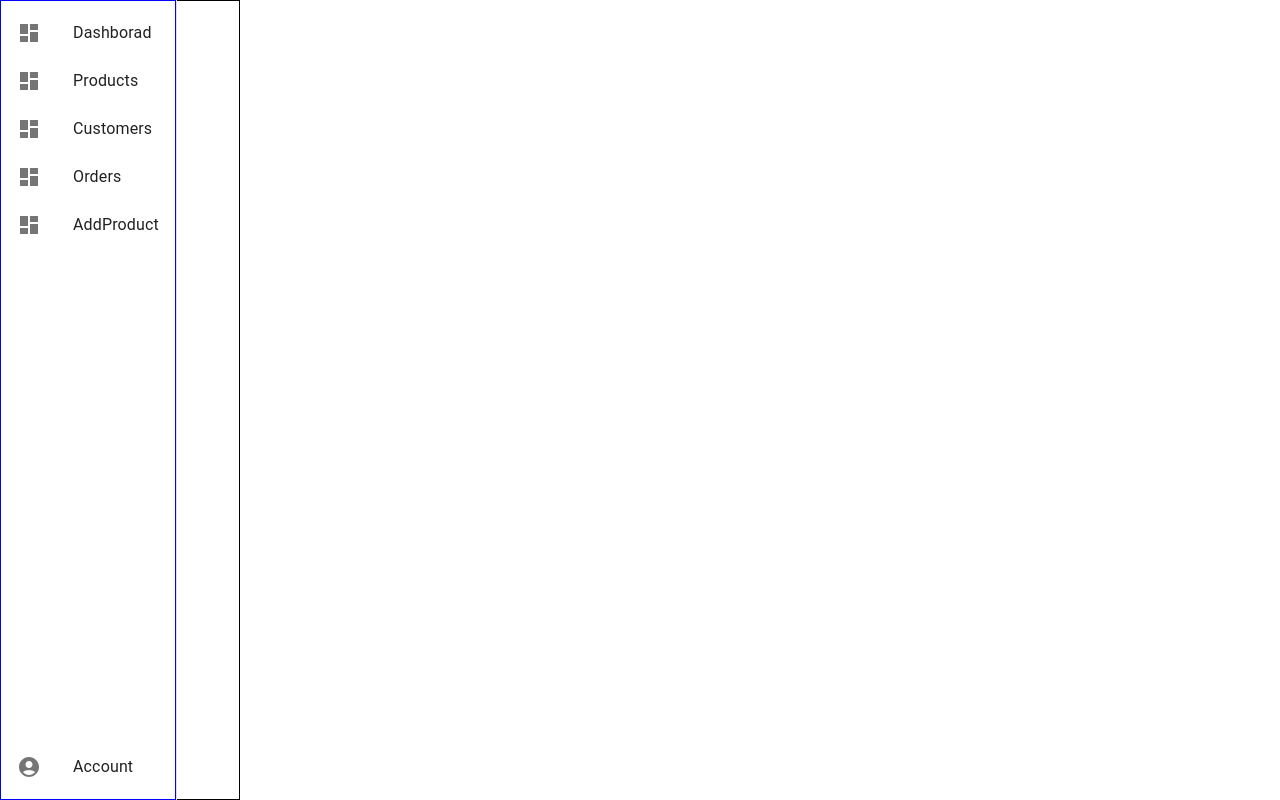
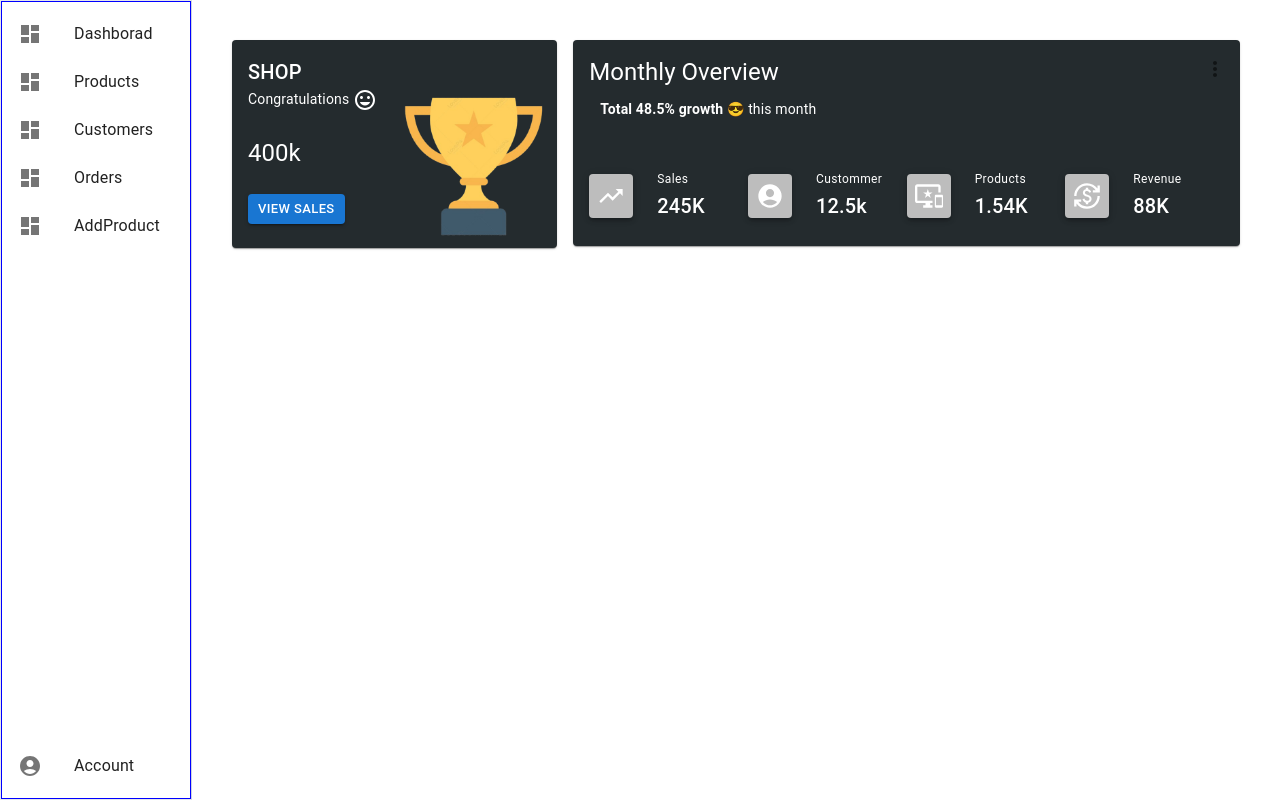
Before and after one commit to ndt-dinhtu/front_end_springboot, a React (Create React App) app: page /admin in a window 1280 px wide. Built offline with nearby package versions, Linux system fonts and the light colour scheme.

Commit message:
achivement && monthlyOverview

```diff
--- /dev/null
+++ b/src/admin/components/Achivement.jsx
@@ -0,0 +1,43 @@
+import { Button, Card, CardContent, styled, Typography } from '@mui/material'
+import React from 'react'
+import MoodIcon from '@mui/icons-material/Mood';
+import anhcup from "../../assets/cup.png"
+const TrignleImg = styled("img")({
+    right: 0,
+    bottom: 0,
+    height: 170,
+    position: "absolute"
+})
+
+const TrophyImg = styled("img")({
+    right: 36,
+    bottom: 20,
+    height: 98,
+    position: "absolute"
+})
+const Achivement = () => {
+    return (
+        <Card sx={{ position: "relative", bgcolor: "#242B2E", color: "white" }}>
+
+            <CardContent>
+                <Typography variant='h6' sx={{ letterSpacing: ".25px" }}>
+                    SHOP
+                </Typography>
+                <Typography variant='body2'>
+                    Congratulations <MoodIcon />
+                </Typography>
+                <Typography variant='h5' sx={{ my: 3.1 }}>
+                    400k
+                </Typography>
+                <Button size='small' variant='contained'>View Sales</Button>
+
+                <TrignleImg src={anhcup}></TrignleImg>
+
+                <TrophyImg src='' />
+            </CardContent>
+
+        </Card>
+    )
+}
+
+export default Achivement
--- a/src/admin/components/Admin.jsx
+++ b/src/admin/components/Admin.jsx
@@ -1,5 +1,5 @@
 
-import { CssBaseline, Drawer, List, ListItem, ListItemButton, ListItemIcon, ListItemText, Toolbar, useMediaQuery, useTheme } from '@mui/material';
+import { CssBaseline, List, ListItem, ListItemButton, ListItemIcon, ListItemText, useMediaQuery, useTheme } from '@mui/material';
 import { Box } from '@mui/system';
 import React, { useState } from 'react'
 import { Route, Routes, useNavigate } from 'react-router-dom';
@@ -10,8 +10,8 @@ import AccountCircleIcon from '@mui/icons-material/AccountCircle';
 import ProductTable from "./ProductTable"
 import OrderTable from "./OrderTable"
 import CreateProductForm from "./CreateProductForm"
-import Dashboard from "./Dashboard"
 import CustommerTable from "./CustommerTable"
+import AdminDashboard from './AdminDashboard';
 
 
 
@@ -71,23 +71,17 @@ const Admin = () => {
 
     return (
         <div>
-            <Box sx={{ display: `${isLargeScreen}?"flex":"block"` }}>
+            <div className='flex h-[100vh]'>
                 <CssBaseline />
 
-                <Drawer variant='permanent'
-                    sx={{
-                        height: "100vh",
-                        border: "1px solid black",
-                        width: 240,
-                        flexShrink: 0
-                    }}>
+                <div className='w-[15%] border border-r-gray-300 h-full'>
                     {drawer}
-                </Drawer>
+                </div>
 
-                <Box>
+                <div className='w-[85%]'>
                     <Routes>
 
-                        <Route path='/admin' element={<Dashboard />}></Route>
+                        <Route path='/' element={<AdminDashboard />}></Route>
 
                         <Route path='/product/create' element={<CreateProductForm />}></Route>
 
@@ -98,8 +92,8 @@ const Admin = () => {
                         <Route path='/customers' element={<CustommerTable />}></Route>
 
                     </Routes>
-                </Box>
-            </Box>
+                </div>
+            </div>
         </div>
     )
 }
--- /dev/null
+++ b/src/admin/components/AdminDashboard.jsx
@@ -0,0 +1,23 @@
+import { Grid } from '@mui/material'
+import React from 'react'
+import Achivement from './Achivement'
+import MonthlyOverview from './MonthlyOverview'
+
+const AdminDashboard = () => {
+    return (
+        <div className='p-10'>
+            <Grid container spacing={2}>
+                <Grid item xs={12} md={4}>
+                    <Achivement />
+
+                </Grid>
+                <Grid item xs={12} md={8}>
+                    <MonthlyOverview />
+
+                </Grid>
+            </Grid>
+        </div>
+    )
+}
+
+export default AdminDashboard
--- a/src/admin/components/Dashboard.jsx
+++ /dev/null
@@ -1,11 +0,0 @@
-import React from 'react'
-
-const Dashboard = () => {
-    return (
-        <div>
-Dashboard
-        </div>
-    )
-}
-
-export default Dashboard
--- /dev/null
+++ b/src/admin/components/MonthlyOverview.jsx
@@ -0,0 +1,102 @@
+import { TrendingUp } from '@mui/icons-material'
+import React from 'react'
+import AccountCircleIcon from '@mui/icons-material/AccountCircle';
+import ImportantDevicesIcon from '@mui/icons-material/ImportantDevices';
+import CurrencyExchangeIcon from '@mui/icons-material/CurrencyExchange';
+import { Avatar, Box, Card, CardContent, CardHeader, Grid, IconButton, Typography } from '@mui/material';
+import MoreVertIcon from '@mui/icons-material/MoreVert';
+
+const salesData = [
+    {
+        stats: '245K',
+        tittle: "Sales",
+        color: "primary",
+        icon: <TrendingUp sx={{ fontSize: "1.75rem" }} />
+    },
+
+    {
+        stats: '12.5k',
+        tittle: "Custommer",
+        color: "success",
+        icon: <AccountCircleIcon sx={{ fontSize: "1.75rem" }} />
+    },
+    {
+        stats: '1.54K',
+        tittle: "Products",
+        color: "warning",
+        icon: <ImportantDevicesIcon sx={{ fontSize: "1.75rem" }} />
+    },
+
+    {
+        stats: '88K',
+        tittle: "Revenue",
+        color: "info",
+        icon: <CurrencyExchangeIcon sx={{ fontSize: "1.75rem" }} />
+    }
+]
+
+const renderStats = () => {
+    return salesData.map((item, index) =>
+        <Grid item xs={12} sm={3} key={index}>
+            <Box sx={{
+                display: "flex", alignItems: 'center'
+            }}>
+
+                <Avatar variant='rounded' sx={{
+                    mr: 3,
+                    width: 44,
+                    height: 44,
+                    boxShadow: 3,
+                    color: "white",
+                    background: `${item.color}`
+                }}>
+                    {item.icon}
+                </Avatar>
+
+                <Box sx={{ display: 'flex', flexDirection: 'column' }}>
+                    <Typography variant='caption'>{item.tittle}</Typography>
+                    <Typography variant='h6'>{item.stats}</Typography>
+                </Box>
+            </Box>
+        </Grid >
+    )
+}
+
+
+const MonthlyOverview = () => {
+    return (
+        <Card sx={{ bgcolor: "#242B2E", color: "white" }}>
+            <CardHeader title="Monthly Overview"
+                action={
+                    <IconButton size='small'>
+                        <MoreVertIcon />
+                    </IconButton>
+                }
+                subheader={
+                    <Typography variant='body2' sx={{ margin: '11px' }}>
+                        <Box component="span" sx={{ fontWeight: 600 }}>
+                            Total 48.5% growth 😎
+                        </Box>
+                        {" "} this month
+                    </Typography>
+
+                }
+                titleTypographyProps={{
+                    xs: {
+                        mb: 2.5,
+                        lineHeight: '2rem !important',
+                        letterSpacing: '. 15px !important'
+                    }
+                }}
+            />
+
+            <CardContent sx={{ pt: theme => `${theme.spacing(3)} !important` }}>
+                <Grid container spacing={[5, 0]}>
+                    {renderStats()}
+                </Grid>
+            </CardContent>
+        </Card>
+    )
+}
+
+export default MonthlyOverview
```
Also changed, not shown: src/assets/cup.png (added).
